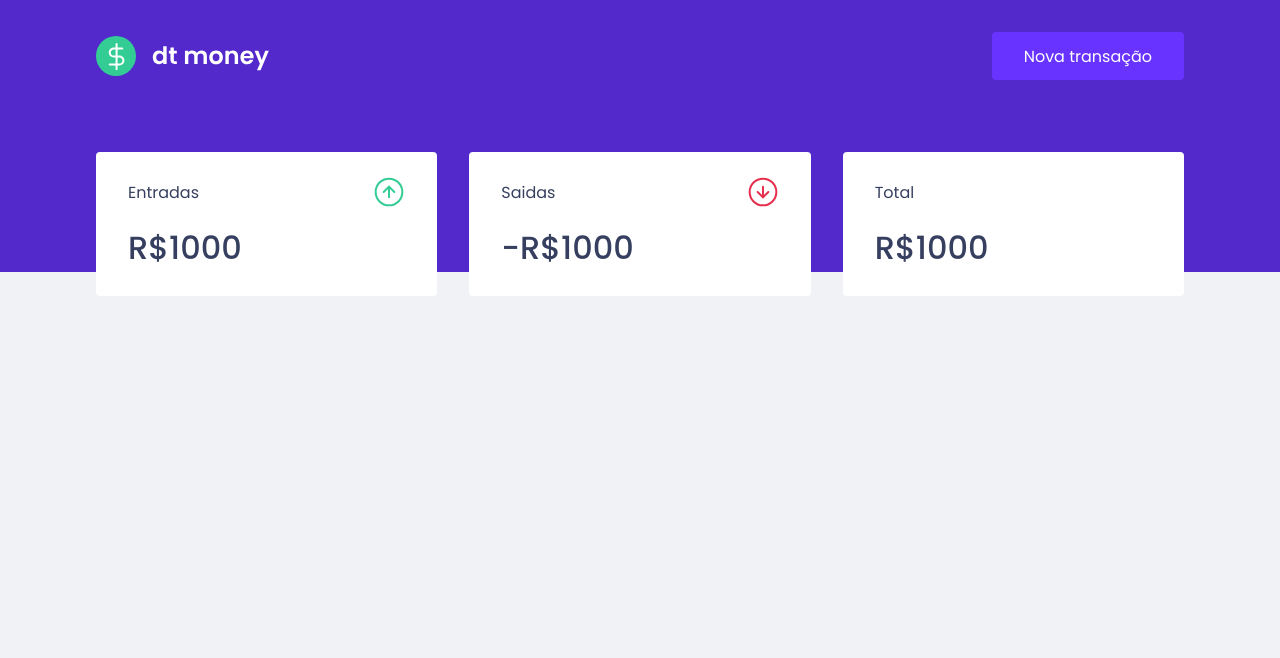
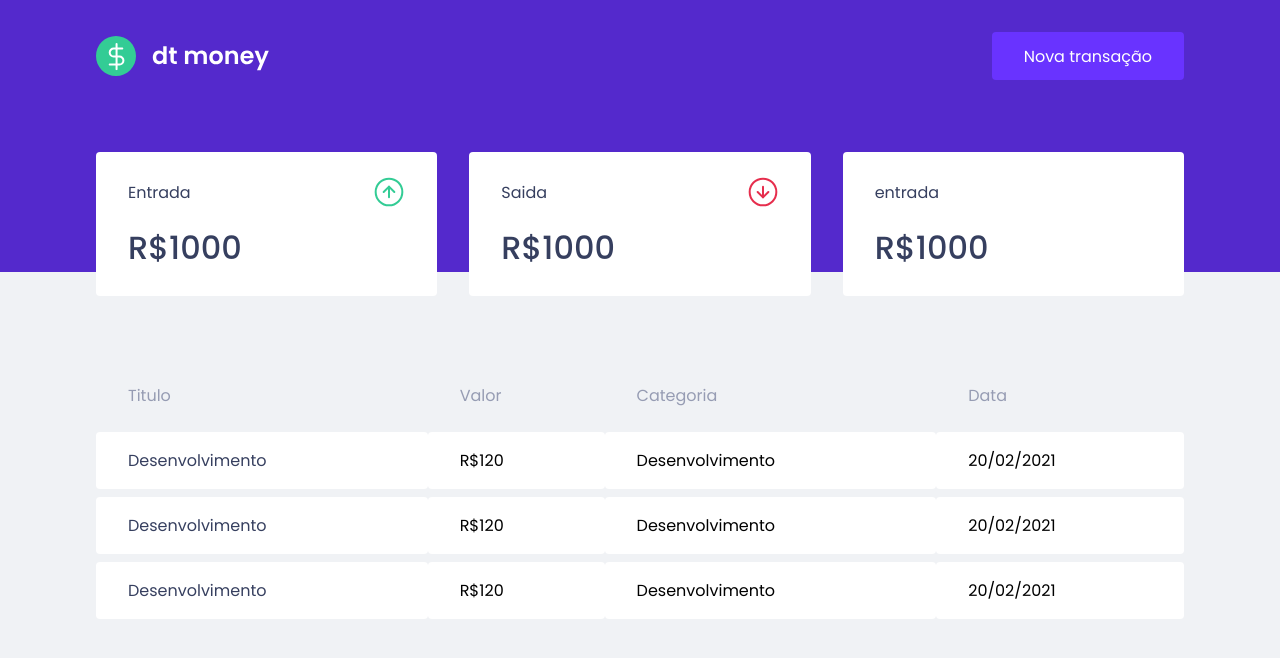
Before and after one commit to leonardobrm/dtmoney, a React (Create React App) app: page / in a window 1280 px wide. Shown: the top 658 px of the page. Built offline with nearby package versions, Linux system fonts and the light colour scheme.

Commit message:
:rocket: Added TransactionTable component

```diff
--- a/src/components/Dashboard/components/Summary/index.tsx
+++ b/src/components/Dashboard/components/Summary/index.tsx
@@ -5,32 +5,30 @@ import incomeImg from '../../../../assets/income.svg';
 import outcomeImg from '../../../../assets/outcome.svg';
 import totalImg from '../../../../assets/total.svg';
 
+interface infosProps {
+  title: string;
+  icon: string;
+  value: string;
+}
 
+function Infos({title, icon, value}: infosProps){
+  return (
+    <div>
+        <header>
+          <p>{title}</p>
+          <img src={icon} alt={title}/>
+        </header>
+        <strong>{value}</strong>
+      </div>
+  )
+}
 
 export const Summary: React.FC = () => {
   return (
     <Container>
-      <div>
-        <header>
-          <p>Entradas</p>
-          <img src={incomeImg} alt="Entradas"/>
-        </header>
-        <strong>R$1000</strong>
-      </div>
-      <div>
-        <header>
-          <p>Saidas</p>
-          <img src={outcomeImg} alt="Entradas"/>
-        </header>
-        <strong>-R$1000</strong>
-      </div>
-      <div>
-        <header>
-          <p>Total</p>
-          <img src={totalImg} alt="Entradas"/>
-        </header>
-        <strong>R$1000</strong>
-      </div>
+      <Infos title="Entrada" icon={incomeImg} value="R$1000"/>
+      <Infos title="Saida" icon={outcomeImg} value="R$1000"/>
+      <Infos title="entrada" icon={totalImg} value="R$1000"/>
     </Container>
   )
 }
--- a/src/components/Dashboard/index.tsx
+++ b/src/components/Dashboard/index.tsx
@@ -1,4 +1,5 @@
 import React from 'react';
+import { TransactionsTable } from '../TransactionTable';
 import { Summary } from './components/Summary';
 
 import { Container } from './styles';
@@ -7,6 +8,7 @@ export const Dashboard: React.FC = () => {
   return (
     <Container>
       <Summary />
+      <TransactionsTable />
     </Container>
   )
 }
--- /dev/null
+++ b/src/components/TransactionTable/index.tsx
@@ -0,0 +1,39 @@
+import React from 'react';
+import { Container } from './styles';
+
+export const TransactionsTable = () => {
+  return (
+    <Container>
+      <table>
+        <thead>
+          <tr>
+            <th>Titulo</th>
+            <th>Valor</th>
+            <th>Categoria</th>
+            <th>Data</th>
+          </tr>
+        </thead>
+
+        <tbody>
+          <tr>
+            <td>Desenvolvimento</td>
+            <td>R$120</td>
+            <td>Desenvolvimento</td>
+            <td>20/02/2021</td>
+          </tr>
+          <tr>
+            <td>Desenvolvimento</td>
+            <td>R$120</td>
+            <td>Desenvolvimento</td>
+            <td>20/02/2021</td>
+          </tr><tr>
+            <td>Desenvolvimento</td>
+            <td>R$120</td>
+            <td>Desenvolvimento</td>
+            <td>20/02/2021</td>
+          </tr>
+        </tbody>
+      </table>
+    </Container>
+  )
+}
--- /dev/null
+++ b/src/components/TransactionTable/styles.ts
@@ -0,0 +1,30 @@
+import styled from "styled-components";
+
+export const Container = styled.div`
+  margin-top: 4rem;
+
+  table {
+    width: 100%;
+    border-spacing: 0 0.5rem;
+
+    th {
+      color: var(--text-body);
+      font-weight: 400;
+      padding: 1rem 2rem;
+      text-align: left;
+      line-height: 1.5rem;
+    }
+
+    td {
+      padding: 1rem 2rem;
+      border: 0;
+      background: var(--shape);
+      color: var(text-body);
+      border-radius: 0.25rem;
+
+      &:first-child{
+        color: var(--text-title)
+      }
+    }
+  }
+`;
```
